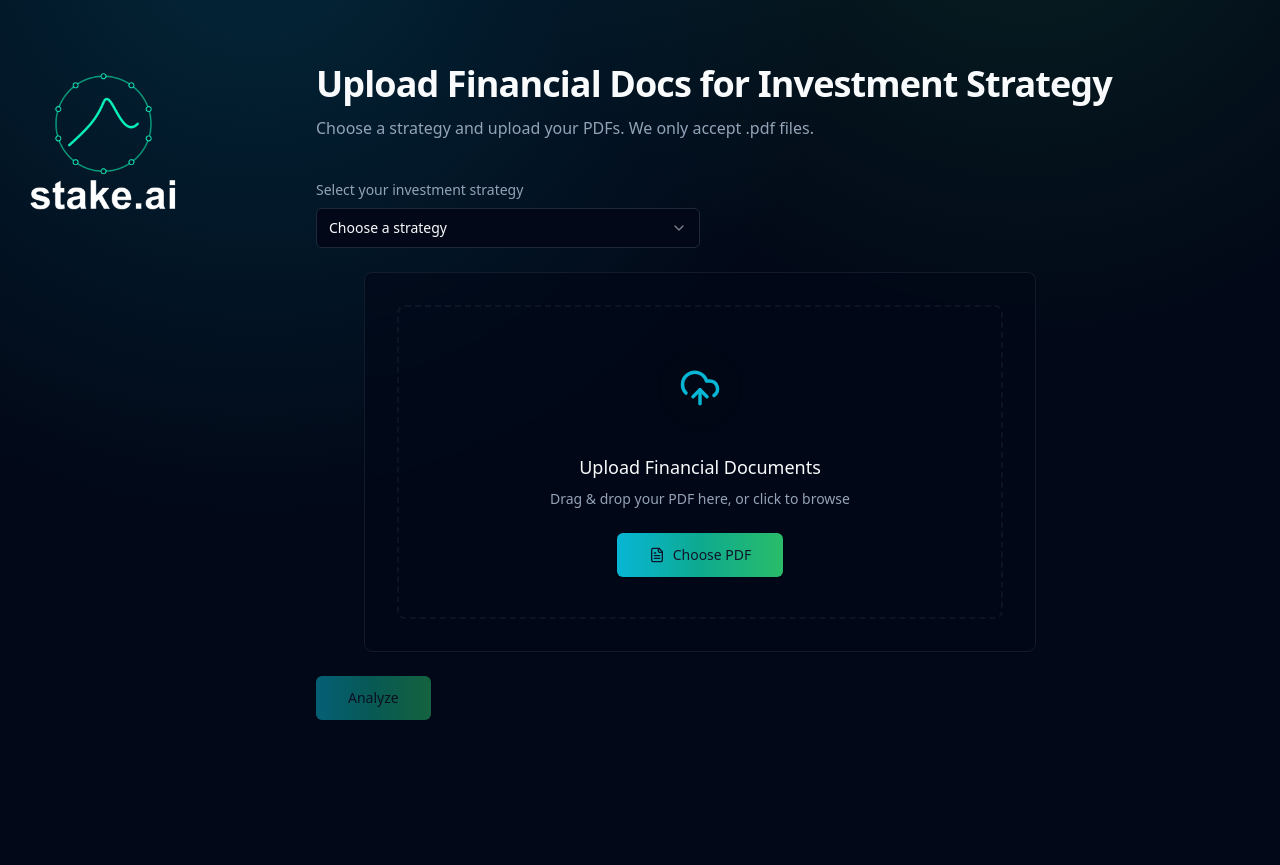
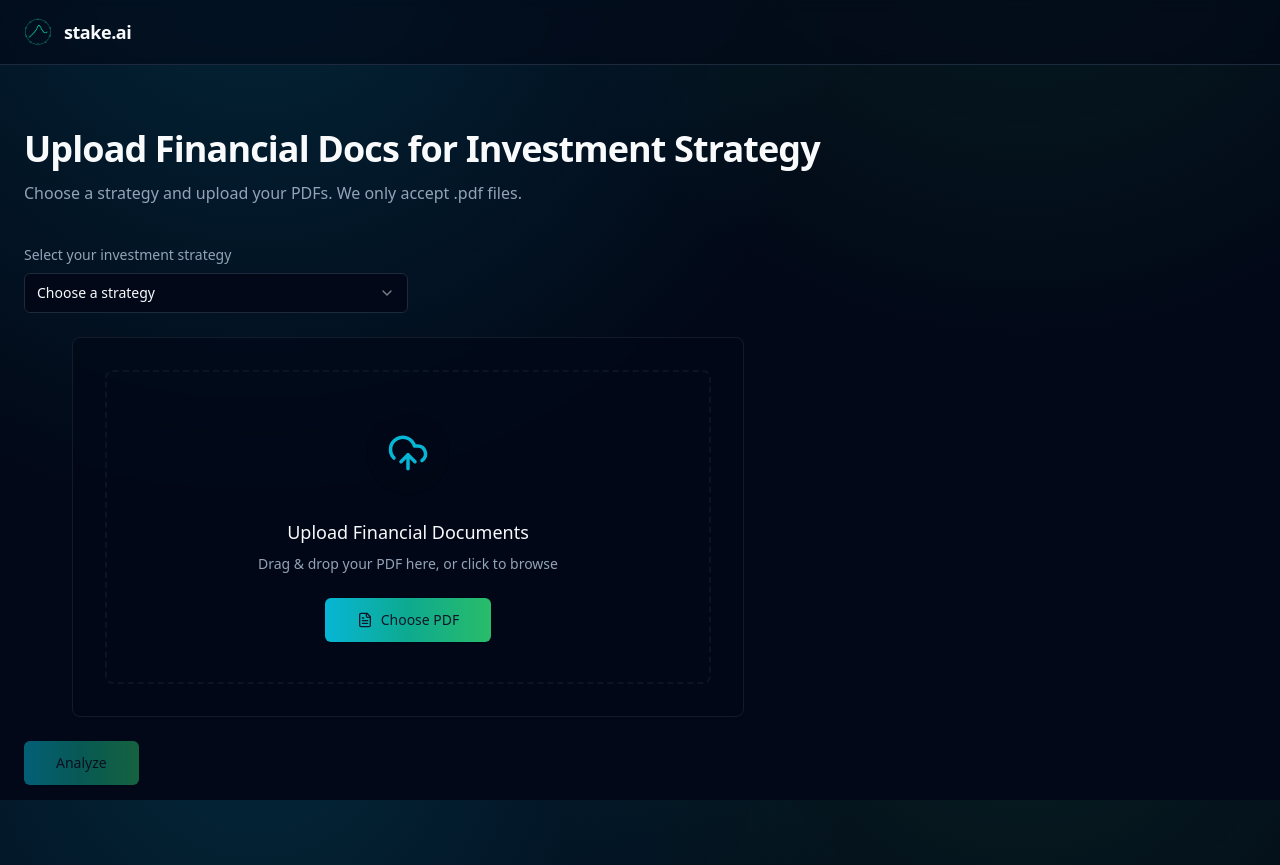
Before and after one commit to natlv/stake-ai-tool, a React (Vite) app: page / in a window 1280 px wide. Before the commit the page ends 800 px from the top, so only its background shows below. Built offline with nearby package versions, Linux system fonts and the light colour scheme.

Commit message:
Add sticky header
Remove left column and logo. Implement a sticky header with a provided logo and "stake.ai" text on the right, present on both the main and results pages.

```diff
--- a/src/App.tsx
+++ b/src/App.tsx
@@ -6,6 +6,7 @@ import { BrowserRouter, Routes, Route } from "react-router-dom";
 import Index from "./pages/Index";
 import NotFound from "./pages/NotFound";
 import Results from "./pages/Results";
+import SiteHeader from "@/components/SiteHeader";
 
 const queryClient = new QueryClient();
 
@@ -15,6 +16,7 @@ const App = () => (
       <Toaster />
       <Sonner />
       <BrowserRouter>
+        <SiteHeader />
         <Routes>
           <Route path="/" element={<Index />} />
           <Route path="/results" element={<Results />} />
--- /dev/null
+++ b/src/components/SiteHeader.tsx
@@ -0,0 +1,21 @@
+import { Link } from "react-router-dom";
+
+const SiteHeader = () => {
+  return (
+    <header className="sticky top-0 z-50 w-full border-b bg-background/80 backdrop-blur supports-[backdrop-filter]:bg-background/60">
+      <nav className="container mx-auto flex h-14 items-center justify-between px-6 md:h-16">
+        <Link to="/" className="inline-flex items-center gap-3 select-none" aria-label="Stake.ai home">
+          <img
+            src="/lovable-uploads/f3ddb896-1a9e-4533-a9fa-a39562c35d78.png"
+            alt="Stake.ai logo"
+            className="h-7 w-7 object-contain"
+            loading="eager"
+          />
+          <span className="text-base font-semibold tracking-tight md:text-lg">stake.ai</span>
+        </Link>
+      </nav>
+    </header>
+  );
+};
+
+export default SiteHeader;
--- a/src/pages/Index.tsx
+++ b/src/pages/Index.tsx
@@ -38,17 +38,6 @@ const Index = () => {
   return (
     <main>
       <section className="container mx-auto min-h-screen px-6 py-16">
-        <div className="grid grid-cols-1 items-start gap-8 md:grid-cols-[260px_1fr]">
-          <aside className="flex justify-center md:justify-start">
-            <img
-              src="/lovable-uploads/9526ce6b-2f6a-46a1-beac-f8f0aa9814b5.png"
-              alt="Stake.ai logo"
-              className="h-28 w-28 select-none object-contain md:h-40 md:w-40"
-              loading="lazy"
-            />
-          </aside>
-
-          <div>
           <header className="mb-10 text-center md:text-left">
             <h1 className="mb-3 whitespace-nowrap text-3xl font-bold tracking-tight md:text-4xl">
               Upload Financial Docs for Investment Strategy
@@ -81,8 +70,6 @@ const Index = () => {
               )}
             </Button>
           </div>
-          </div>
-        </div>
       </section>
     </main>
   );
```
Also changed, not shown: public/lovable-uploads/f3ddb896-1a9e-4533-a9fa-a39562c35d78.png (added). Lines whose indentation alone changed are shown as unchanged.
